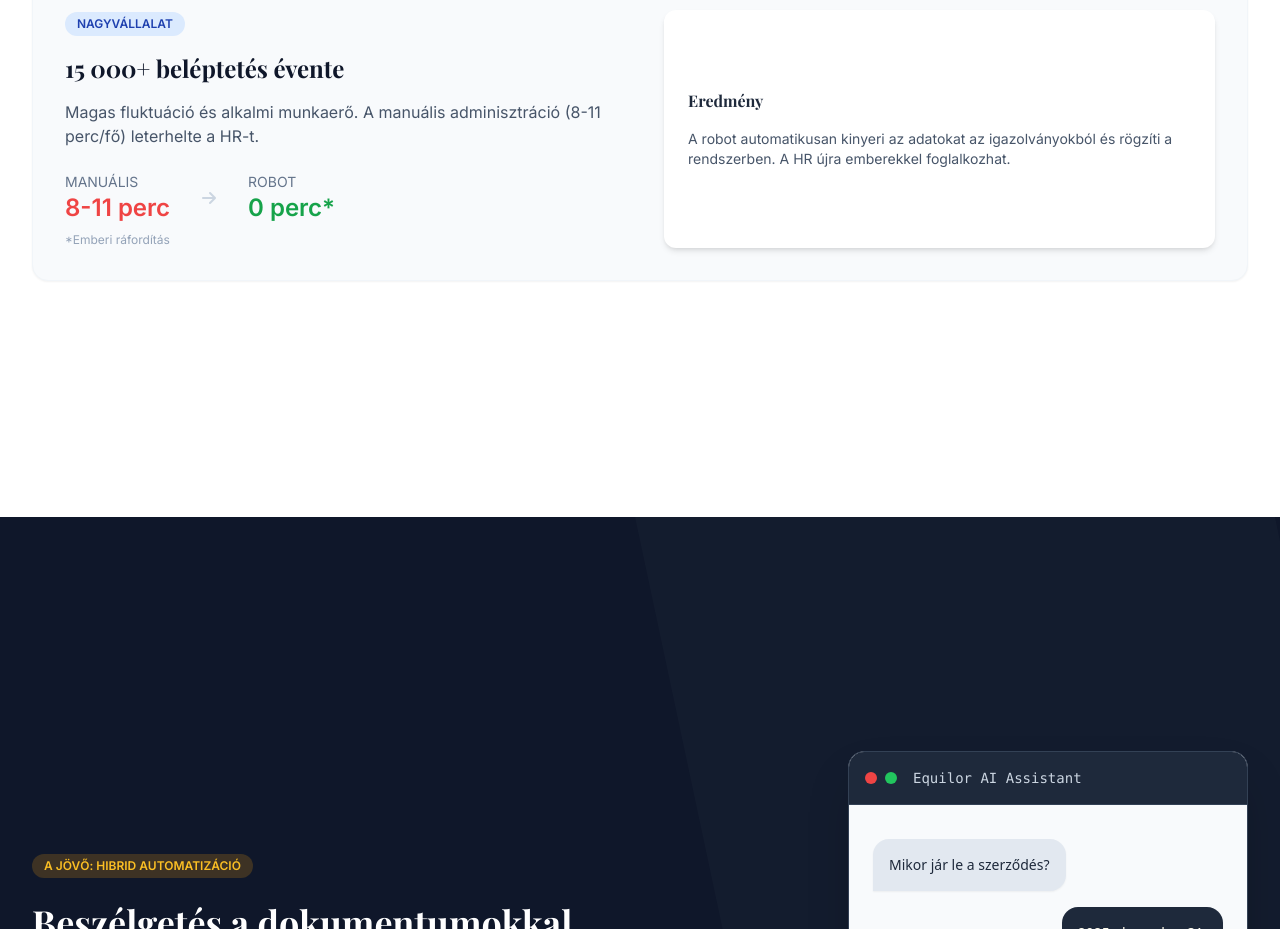
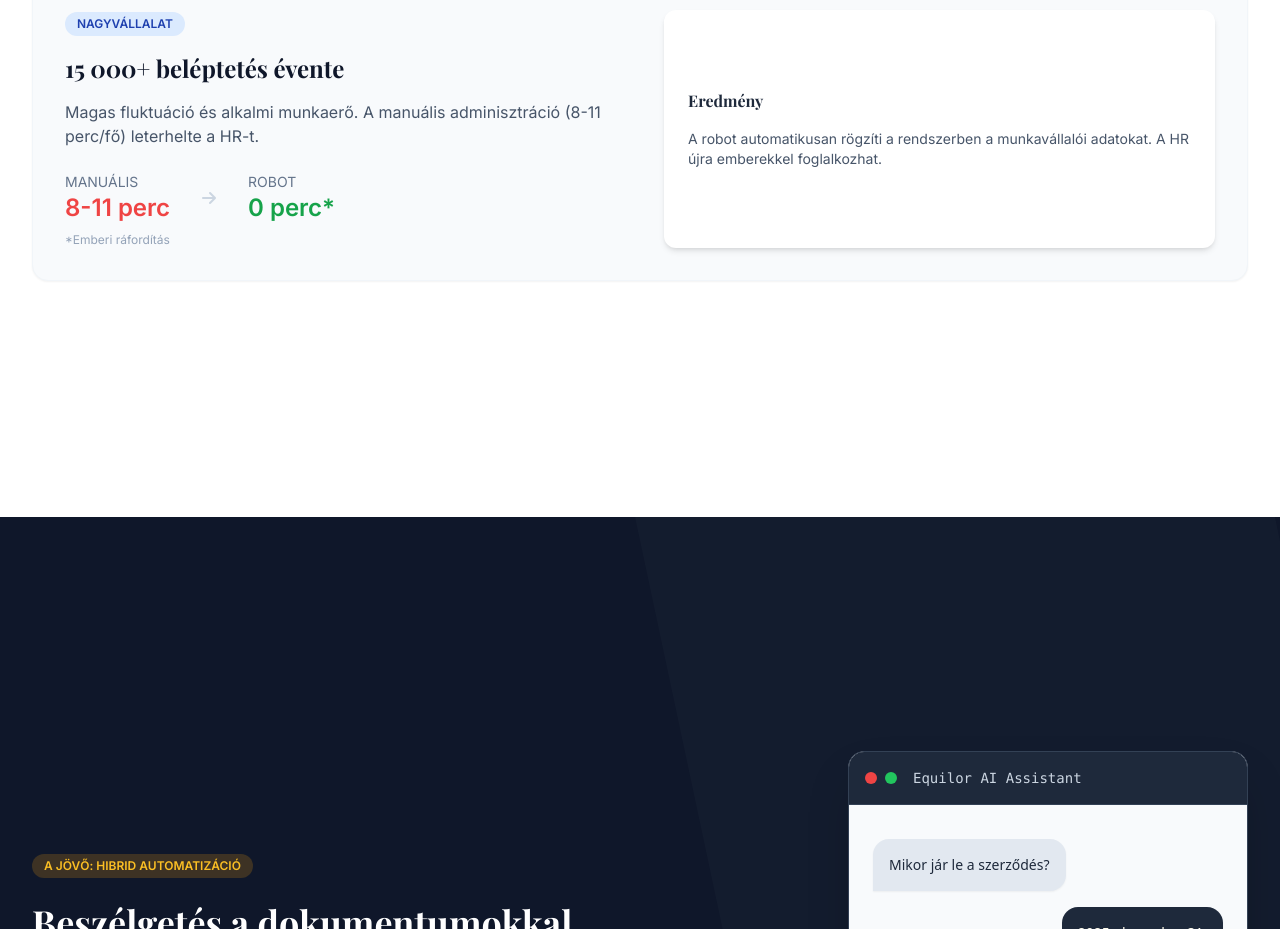
Before and after one commit to kissgaborbalazs/EWOSP, a plain HTML site: page index.html in a window 1280 px wide. Shown: the part 3620-4549 px from the top of the page. Drawn offline with nearby package versions, Linux system fonts and the light colour scheme.

Commit message:
HR rögzítés leírás módosítása

```diff
--- a/index.html
+++ b/index.html
@@ -504,7 +504,7 @@
                         </div>
                         <div class="bg-white p-6 rounded-xl shadow-md h-full flex flex-col justify-center">
                             <h4 class="font-bold text-slate-800 mb-4">Eredmény</h4>
-                            <p class="text-sm text-slate-600">A robot automatikusan kinyeri az adatokat az igazolványokból és rögzíti a rendszerben. A HR újra emberekkel foglalkozhat.</p>
+                            <p class="text-sm text-slate-600">A robot automatikusan rögzíti a rendszerben a munkavállalói adatokat. A HR újra emberekkel foglalkozhat.</p>
                         </div>
                     </div>
                 </div>
```
